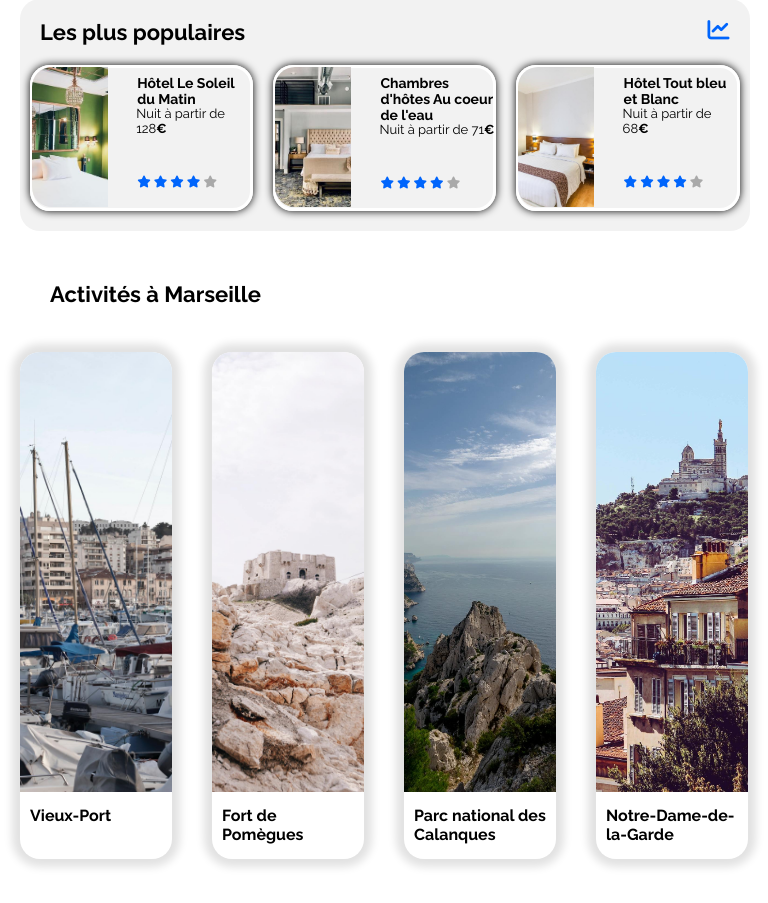
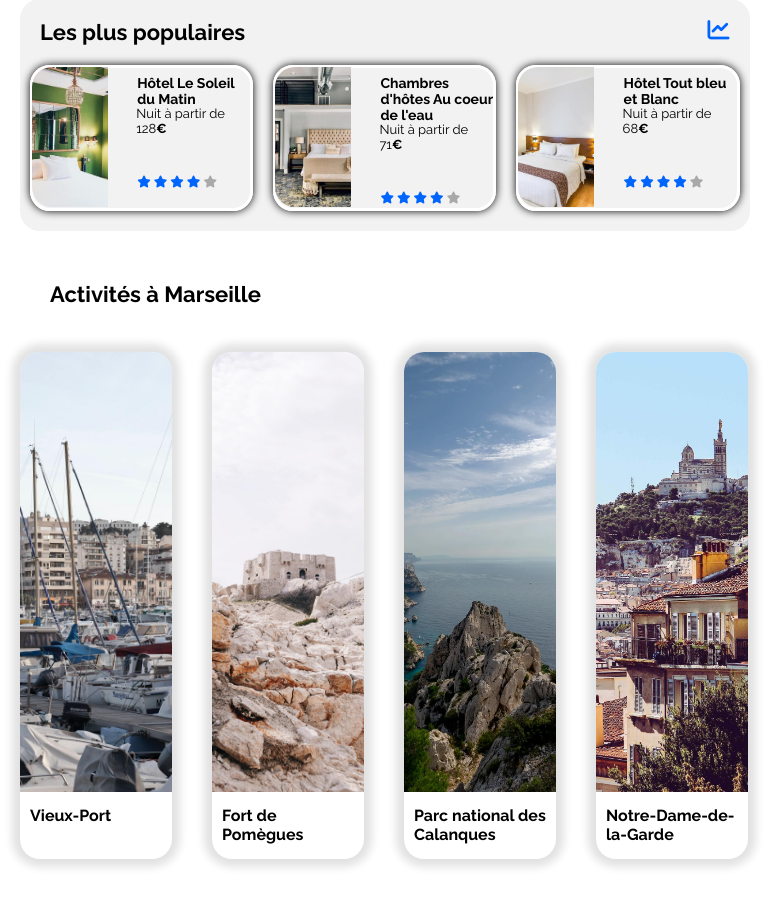
Before and after one commit to mikl291/OpenClassrooms, a plain HTML site: page index.html in a window 768 px wide. Shown: the part 920-1823 px from the top of the page. Drawn offline with Linux system fonts and the light colour scheme.

Commit message:
Update style.css

```diff
--- a/style.css
+++ b/style.css
@@ -512,7 +512,7 @@ button span{
 .card-descr p {
     font-size: 13px;
     margin: -1px;
-    padding-right: -5px;
+    padding-right: 5px;
 }
 .card-star{
     margin: 0;
```
